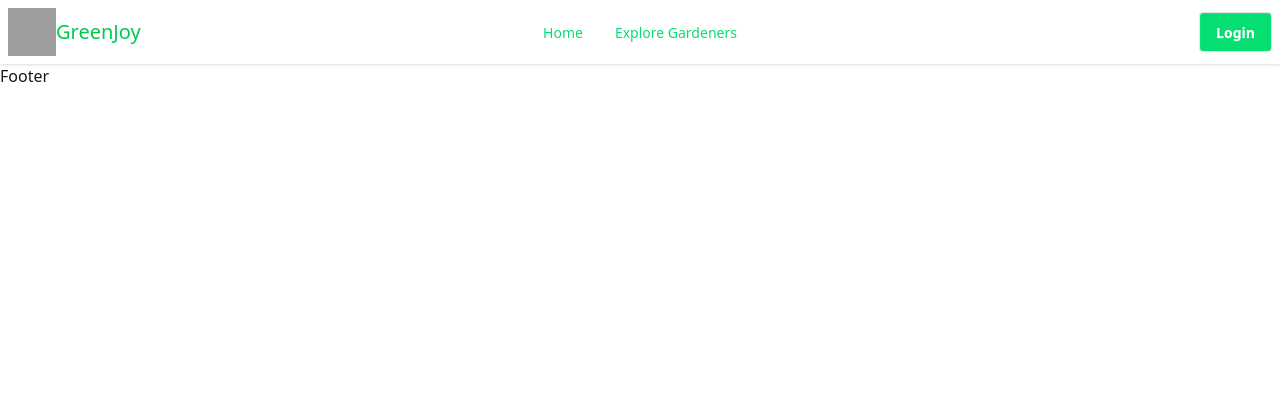
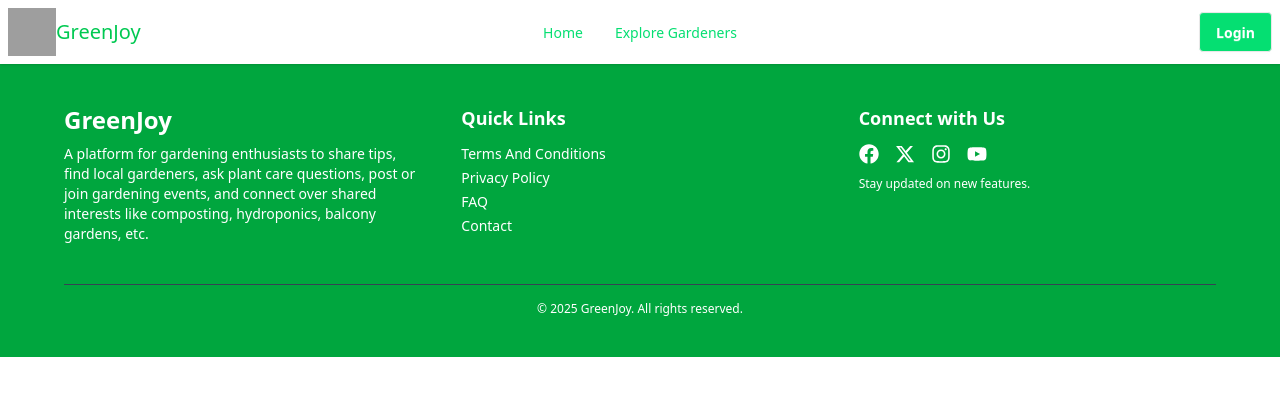
Before and after one commit to TasmiaTory37/GreenJoy-A10-client, a React (Vite) app: page / in a window 1280 px wide. Shown: the top 396 px of the page. Built offline with nearby package versions, Linux system fonts and the light colour scheme; grey boxes are pictures that could not be loaded.

Commit message:
Footer Done

```diff
--- a/package.json
+++ b/package.json
@@ -14,6 +14,7 @@
     "firebase": "^11.7.3",
     "react": "^19.1.0",
     "react-dom": "^19.1.0",
+    "react-icons": "^5.5.0",
     "react-router": "^7.6.0",
     "tailwindcss": "^4.1.7"
   },
--- a/src/components/Footer.jsx
+++ b/src/components/Footer.jsx
@@ -1,9 +1,70 @@
 import React from 'react';
+import { FaFacebook,  FaInstagram, FaYoutube } from "react-icons/fa";
+import { FaXTwitter } from "react-icons/fa6";
+import { NavLink } from 'react-router';
+
+
 
 const Footer = () => {
     return (
         <div>
-            Footer
+    <footer className="bg-green-600 text-white py-10 px-4 md:px-16">
+      <div className="max-w-7xl mx-auto grid grid-cols-1 md:grid-cols-3 gap-10 text-center md:text-left">
+
+
+        <div>
+
+          <h2 className="text-2xl font-bold">GreenJoy</h2>
+          <p className="text-sm mt-2">A platform for gardening enthusiasts to share tips, find local gardeners, ask plant care questions, post or join gardening events, and connect over shared interests like composting, hydroponics, balcony gardens, etc.
+</p>
+        </div>
+
+
+        <div>
+          <h3 className="text-lg font-semibold mb-3">Quick Links</h3>
+          <ul className="text-sm space-y-1">
+               <li>
+                <NavLink className=''>Terms And Conditions</NavLink>
+                </li>
+               <li>
+                <NavLink className=''>Privacy Policy</NavLink>
+                </li>
+               <li>
+                <NavLink className=''>FAQ</NavLink>
+                </li>
+               <li>
+                <NavLink className=''>Contact</NavLink>
+                </li>
+
+          </ul>
+        </div>
+
+
+
+        <div>
+          <h3 className="text-lg font-semibold mb-3">Connect with Us</h3>
+          <div className="flex justify-center md:justify-start gap-4 text-xl mb-3">
+            <a href="https://www.facebook.com/"><FaFacebook className='hover:text-blue-700'  /></a>
+            < a href=" https://x.com/"><FaXTwitter className='hover:text-black' />    </a>
+            <a href="https://www.instagram.com/"><FaInstagram className='hover:text-purple-400' /></a>
+            <a href="https://www.youtube.com/"><FaYoutube className='hover:text-red-600' /></a>
+          </div>
+          <p className="text-xs">Stay updated on new features.</p>
+        </div>
+      </div>
+
+      <div className="mt-10 border-t border-gray-700 pt-4 text-center text-xs ">
+        © {new Date().getFullYear()} GreenJoy. All rights reserved.
+      </div>
+    </footer>
+
+
+
+
+
+
+
+
         </div>
     );
 };
```
Also changed, not shown: 1 other file (tests, documents, lock files or other folders).
